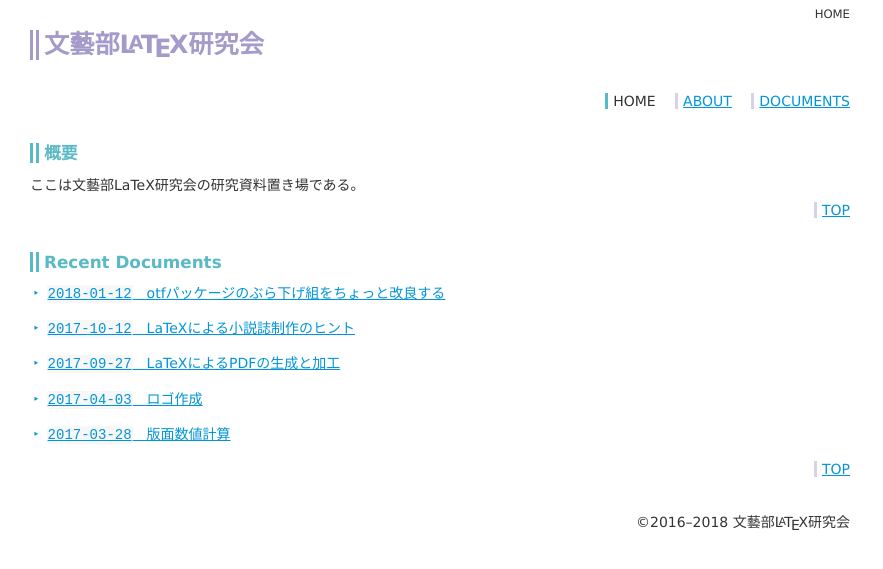
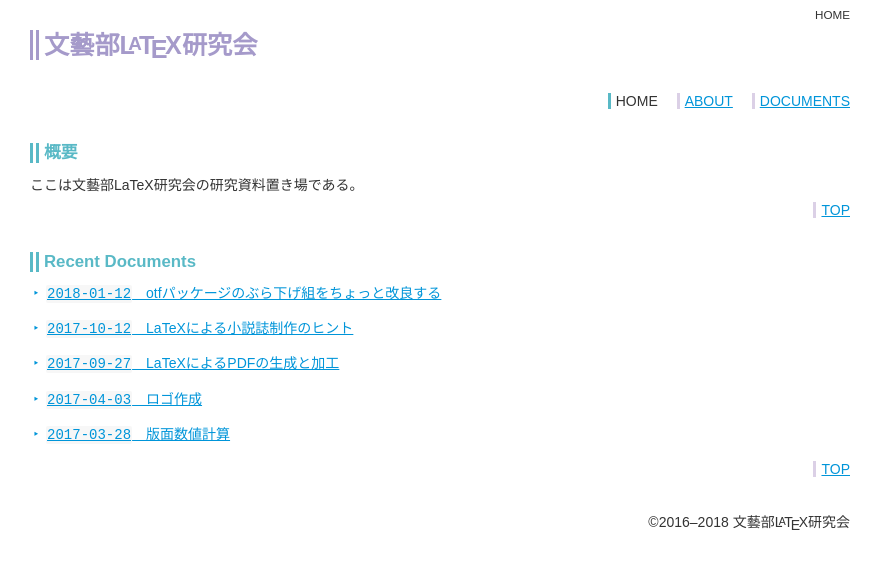
Before and after one commit to qdaibungei/latex, a Jekyll site: the page built from docs/index.md, in a window 1280 px wide. Shown: the top 569 px of the page, without its empty margins (0-883 px from the left). Built offline with Jekyll 4.4.1, drawn with Linux system fonts in a browser that asks for light colours.

Commit message:
Update mystyle.css

```diff
--- a/docs/css/mystyle.css
+++ b/docs/css/mystyle.css
@@ -1,4 +1,7 @@
 @charset "utf-8";
+* {
+	font-family: sans-serif;
+}
 @media (max-width: 768px) {
 	body{
 		margin: auto;
```
